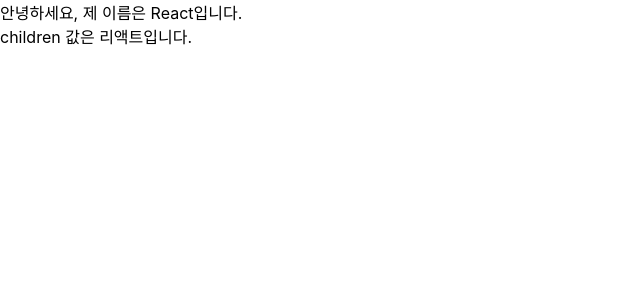
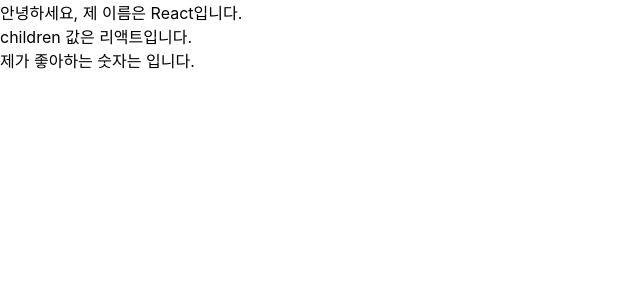
Before and after one commit to hihello119/react, a React (Create React App) app in the folder chapter3/: page / in a window 1280 px wide. Shown: the top 300 px of the page, without its empty margins (0-640 px from the left). Built offline with nearby package versions, Linux system fonts and the light colour scheme.

Commit message:
[Chapter 3] props type 전달되지 않은 props 예시

```diff
--- a/chapter3/src/MyComponent.js
+++ b/chapter3/src/MyComponent.js
@@ -1,12 +1,14 @@
 import React from "react";
 import PropTypes from "prop-types";
 
-const MyComponent = ({ name, children }) => {
+const MyComponent = ({ name, favoriteNumber, children }) => {
   return (
     <div>
       안녕하세요, 제 이름은 {name}입니다. <br />
       children 값은 {children}
       입니다.
+      <br />
+      제가 좋아하는 숫자는 {favoriteNumber}입니다.
     </div>
   );
 };
@@ -17,6 +19,7 @@ MyComponent.defaultProps = {
 
 MyComponent.propTypes = {
   name: PropTypes.string,
+  favoriteNumber: PropTypes.number.isRequired,
 };
 
 export default MyComponent;
```
